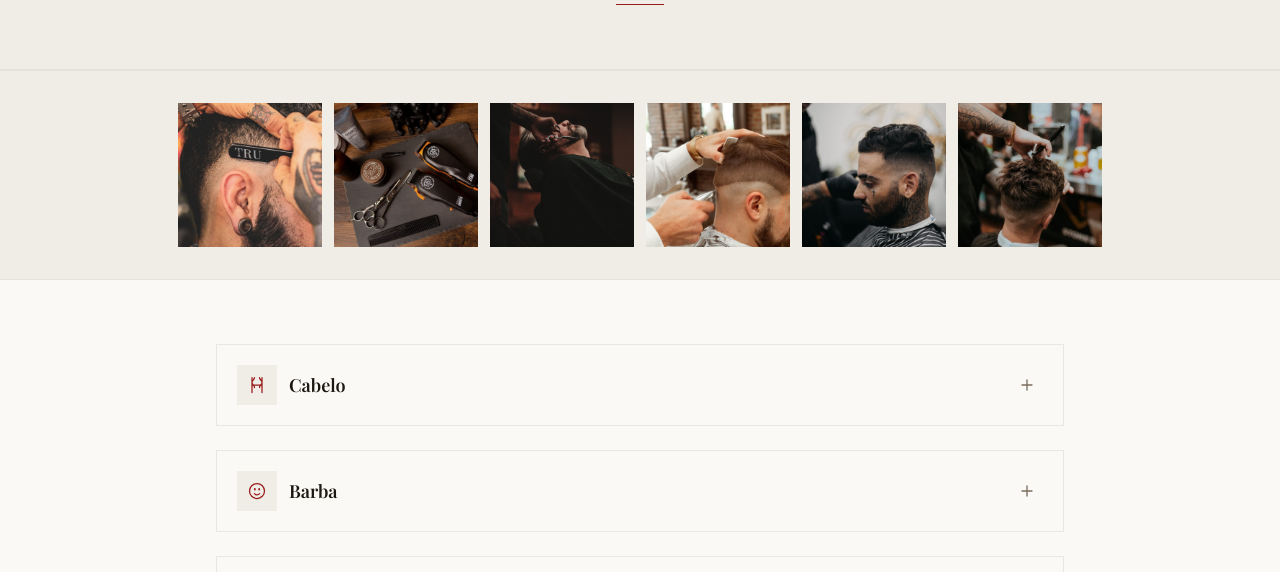
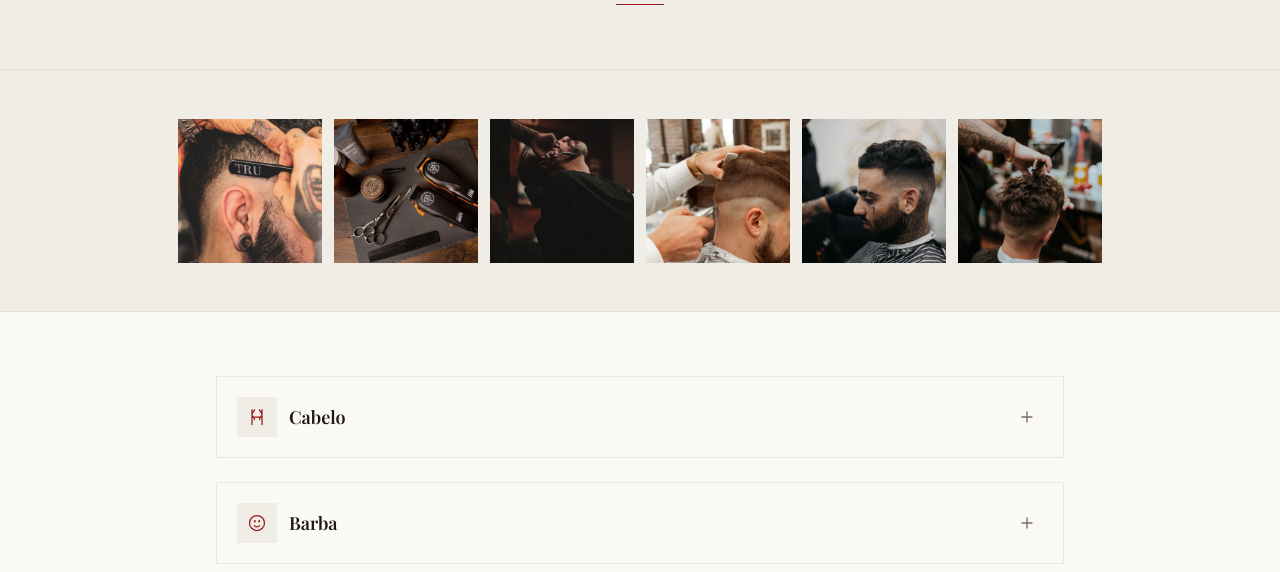
Before and after one commit to dgilmourcode/barbermen, an Astro site: page /servicos in a window 1280 px wide. Shown: the part 228-800 px from the top of the page. Built offline with nearby package versions, Linux system fonts and the light colour scheme; Astro itself is replaced by a stand-in of ours.

Commit message:
feat: increase spacing between PageHero and sponsor images on serviços page

```diff
--- a/src/components/ServicosClient.tsx
+++ b/src/components/ServicosClient.tsx
@@ -45,7 +45,7 @@ export default function ServicosClient() {
       <PageHero title="Cortes de Estilo e Tratamentos Premium" subtitle="Barbearia" />
 
       {/* SPONSOR - Fotos quadradas */}
-      <section className="py-8 bg-cream-dark border-y border-bark/5">
+      <section className="py-12 bg-cream-dark border-y border-bark/5">
         <div className="max-w-5xl mx-auto px-6">
           <div className="flex gap-3 justify-center flex-wrap md:flex-nowrap">
             {sponsorImages.map((img, i) => (
```
